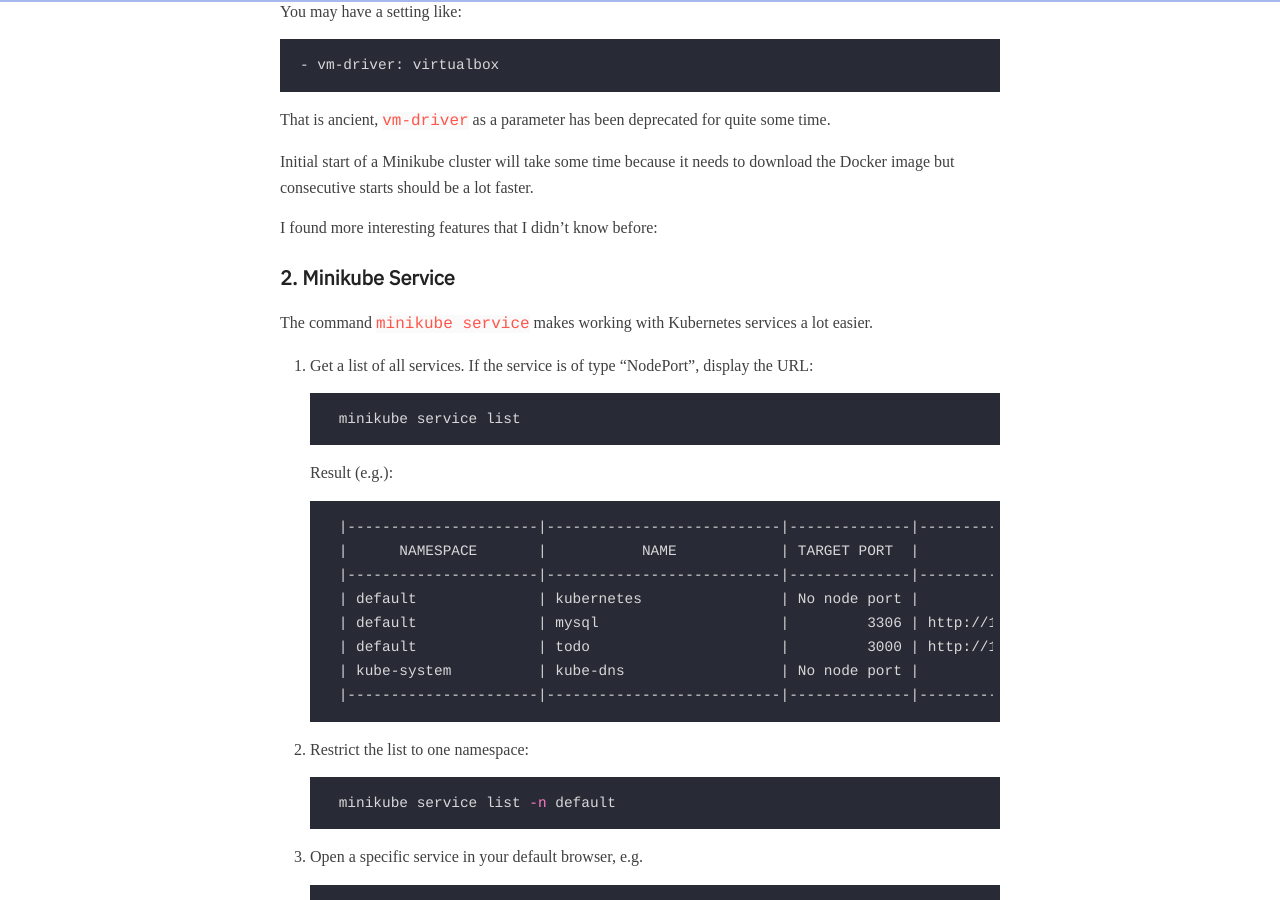
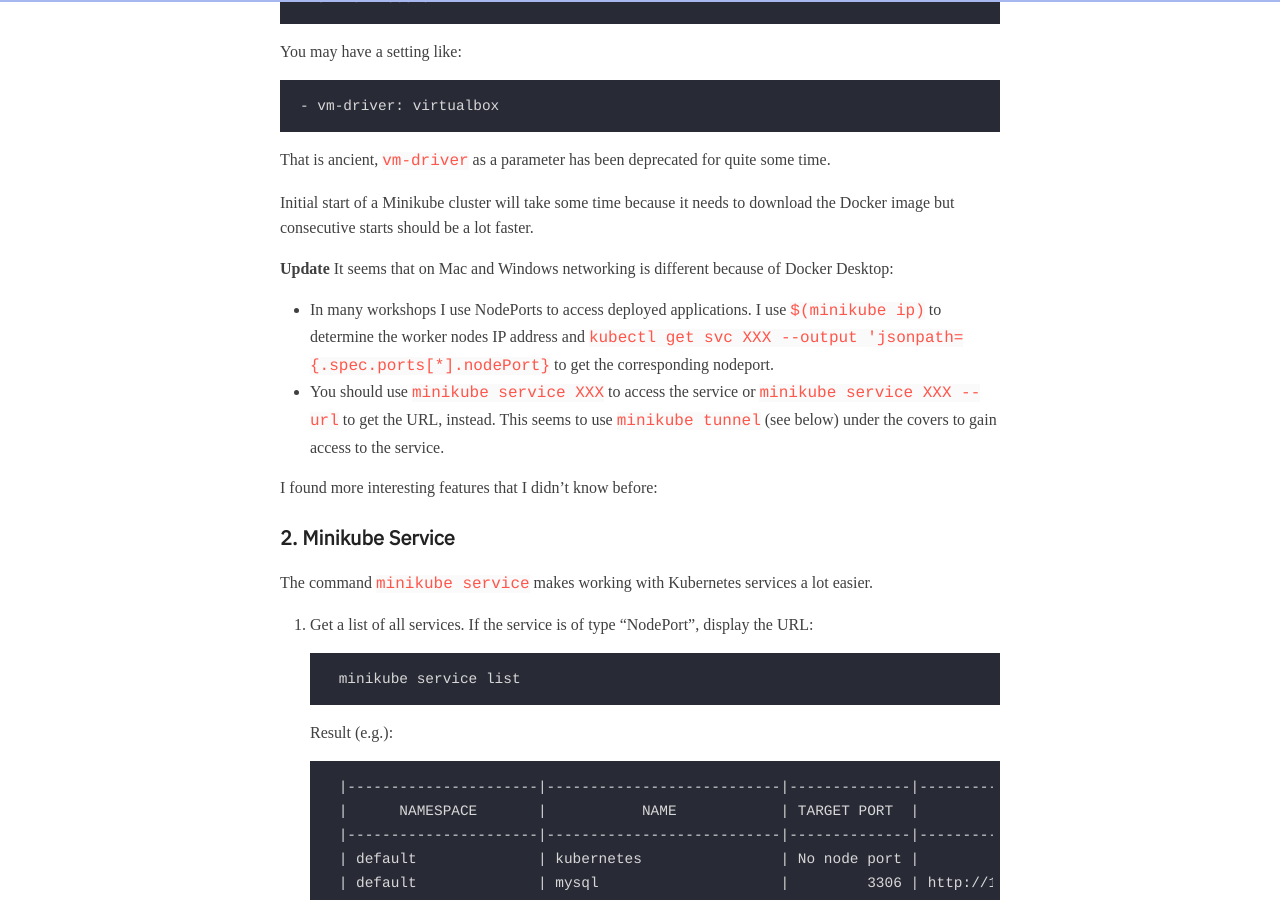
Before and after one commit to HaraldUebele/HaraldUebele.github.io, a Jekyll site: the page built from _posts/2021/2021-02-08-maybe learn something new about minikube.md, in a window 1280 px wide and 900 px high, scrolled down 945 px. Built offline with Jekyll 4.4.1, drawn with Linux system fonts in a browser that asks for light colours; comment, search, counter and statistics services are not loaded; some of the changed text lies outside the part shown.

Commit message:
update minikube service

```diff
--- a/_posts/2021/2021-02-08-maybe learn something new about minikube.md
+++ b/_posts/2021/2021-02-08-maybe learn something new about minikube.md
@@ -39,6 +40,11 @@
 That is ancient, `vm-driver` as a parameter has been deprecated for quite some time.
 
 Initial start of a Minikube cluster will take some time because it needs to download the Docker image but consecutive starts should be a lot faster.
+
+**Update** It seems that on Mac and Windows networking is different because of Docker Desktop:
+
+* In many workshops I use NodePorts to access deployed applications. I use `$(minikube ip)` to determine the worker nodes IP address and `kubectl get svc XXX --output 'jsonpath={.spec.ports[*].nodePort}` to get the corresponding nodeport.
+* You should use `minikube service XXX` to access the service or `minikube service XXX --url` to get the URL, instead. This seems to use `minikube tunnel` (see below) under the covers to gain access to the service.
 
 I found more interesting features that I didn't know before:
 
```
Also changed, not shown: other parts of _posts/2021/2021-02-08-maybe learn something new about minikube.md (+1 -0 lines).
